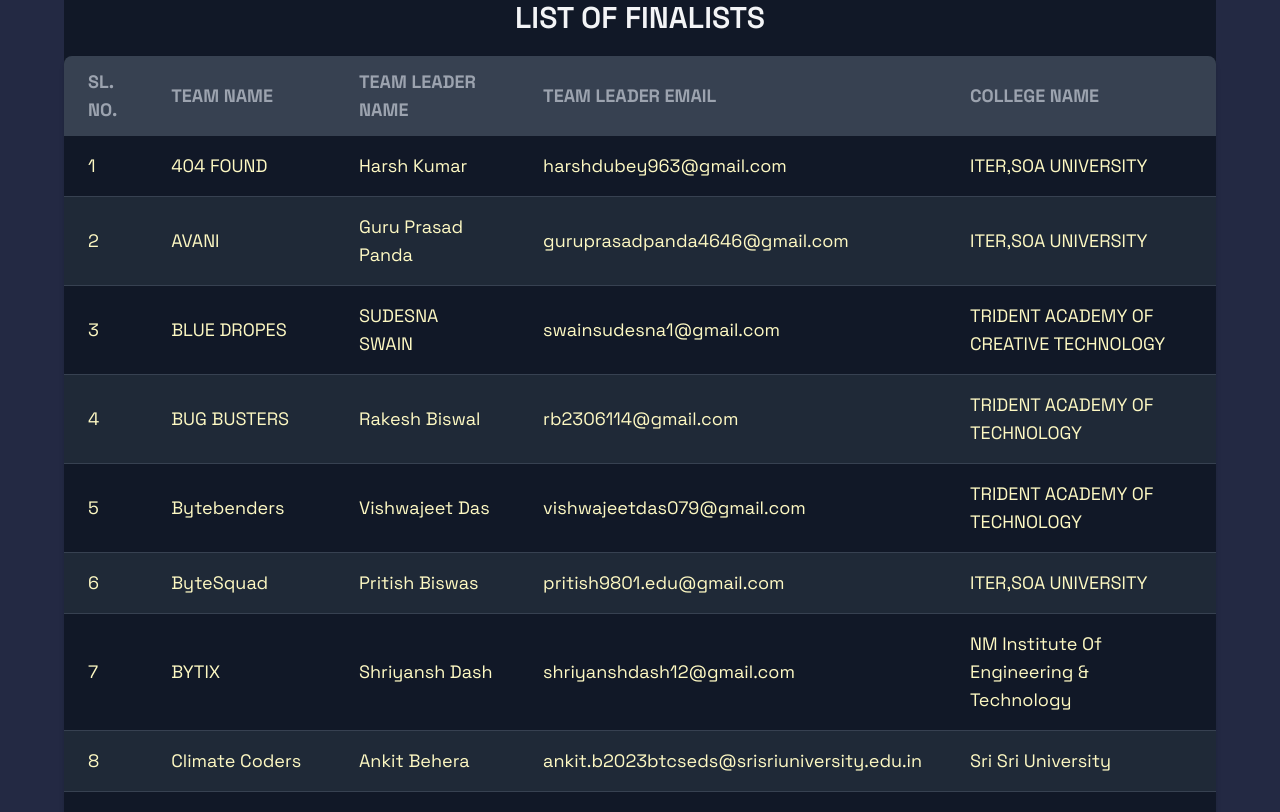
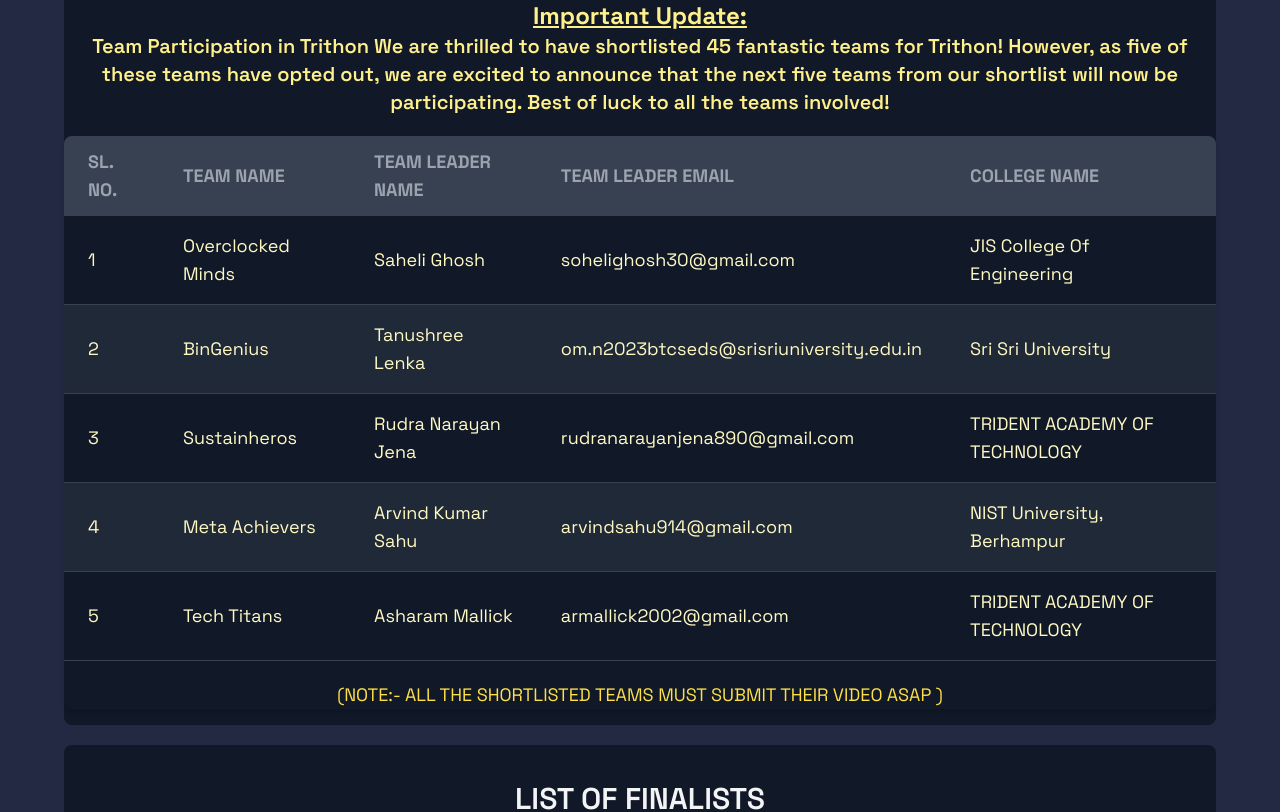
Before and after one commit to surajcan30t/trithon, a React (Vite) app: page /results in a window 1280 px wide. Shown: the part 920-1732 px from the top of the page. Built offline with nearby package versions, Linux system fonts and the light colour scheme.

Commit message:
second round result publish

```diff
--- a/data/shortlistedteams.js
+++ b/data/shortlistedteams.js
@@ -46,5 +46,14 @@ const ShortlistedTeams = [
   { "sl": 45, "teamName": "Green Army", "teamLeader": "Soumendra Barick", "mailId": "soumendrabarick86@gmail.com", "clgName": "TRIDENT ACADEMY OF TECHNOLOGY" }
 ]
 
+const secondRoundShortlisted = [
+  { "sl": 41, "teamName": "Overclocked Minds", "teamLeader": "Saheli Ghosh", "mailId": "sohelighosh30@gmail.com", "clgName": "JIS College of Engineering" },
+  { "sl": 42, "teamName": "BinGenius", "teamLeader": "Tanushree Lenka", "mailId": "om.n2023btcseds@srisriuniversity.edu.in", "clgName": "Sri Sri University" },
+  { "sl": 43, "teamName": "Sustainheros", "teamLeader": "Rudra Narayan Jena", "mailId": "rudranarayanjena890@gmail.com", "clgName": "TRIDENT ACADEMY OF TECHNOLOGY" },
+  { "sl": 44, "teamName": "Meta Achievers", "teamLeader": "Arvind Kumar Sahu", "mailId": "arvindsahu914@gmail.com", "clgName": "NIST University, Berhampur" },
+  { "sl": 45, "teamName": "Tech Titans", "teamLeader": "Asharam Mallick", "mailId": "armallick2002@gmail.com", "clgName": "TRIDENT ACADEMY OF TECHNOLOGY" }
+]
+
+export {secondRoundShortlisted}
 
 export default ShortlistedTeams
--- a/src/pages/Results.jsx
+++ b/src/pages/Results.jsx
@@ -1,5 +1,5 @@
 import React from 'react'
-import ShortlistedTeams from '../../data/shortlistedteams'
+import ShortlistedTeams, {secondRoundShortlisted} from '../../data/shortlistedteams'
 
 const Results = () => {
   return (
@@ -36,6 +36,65 @@ const Results = () => {
           </p>
         </div>
 
+      </section>
+
+      <section className="bg-gray-900 rounded-lg py-4 mt-5">
+        <div className="container mx-auto text-center my-5">
+          <h3 className="text-xl font-semibold text-yellow-200"><span className='text-2xl font-bold'><u>Important Update:</u></span> <br /> Team Participation in Trithon
+We are thrilled to have shortlisted 45 fantastic teams for Trithon! However, as five of these teams have opted out, we are excited to announce that the next five teams from our shortlist will now be participating. Best of luck to all the teams involved!</h3>
+        </div>
+        <div className="container mx-auto">
+          <div className="relative overflow-x-auto shadow-md sm:rounded-lg">
+            <table className="w-full text-sm text-left rtl:text-right text-gray-400">
+              <thead className="text-lg  uppercase bg-gray-700 text-gray-400">
+                <tr>
+                  <th scope="col" className="px-6 py-3">
+                    Sl. No.
+                  </th>
+                  <th scope="col" className="px-6 py-3">
+                    Team Name
+                  </th>
+                  <th scope="col" className="px-6 py-3">
+                    Team Leader Name
+                  </th>
+                  <th scope="col" className="px-6 py-3">
+                    Team Leader Email
+                  </th>
+                  <th scope="col" className="px-6 py-3">
+                    College Name
+                  </th>
+                </tr>
+              </thead>
+              <tbody>
+                {
+                  secondRoundShortlisted.map((team, index) => {
+                    return (
+                      <tr key={index} className="odd:bg-gray-900 even:bg-gray-800 border-b border-gray-700 text-lg text-yellow-100">
+                        <td className="px-6 py-4">
+                          {index + 1}
+                        </td>
+                        <td className="px-6 py-4">
+                          {team.teamName}
+                        </td>
+                        <td className="px-6 py-4 capitalize">
+                          {team.teamLeader}
+                        </td>
+                        <td className="px-6 py-4">
+                          {team.mailId}
+                        </td>
+                        <td className="px-6 py-4 capitalize">
+                          {team.clgName}
+                        </td>
+                      </tr>
+                    )
+                  })}
+              </tbody>
+            </table>
+            <div className='mt-5 text-yellow-300 text-lg px-1 text-center md:px-10 lg:px-20 xl:px-52 uppercase'>
+              (NOTE:- ALL THE SHORTLISTED TEAMS MUST SUBMIT THEIR VIDEO ASAP )
+            </div>
+          </div>
+        </div>
       </section>
 
       <section className="bg-gray-900 rounded-lg py-4 mt-5">
@@ -160,7 +219,7 @@ const Results = () => {
             </div>
             <br />
             <br />
-            <div className='mt-5 text-yellow-300'>
+            <div className='mt-5 text-yellow-300 uppercase'>
               (NOTE:- IF A TEAM IS NOT ABLE TO SEND THE VIDEO on or before 1st March 2025 THEN THE NEXT WAIT LISTED TEAM WILL GET SHORTLISTED. THIS VIDEO WILL BE PUBLISHED IN TRITHON SOCIAL MEDIA LINKS)
             </div>
           </p>
```
Also changed, not shown: 2 other files (tests, documents, lock files or other folders).
